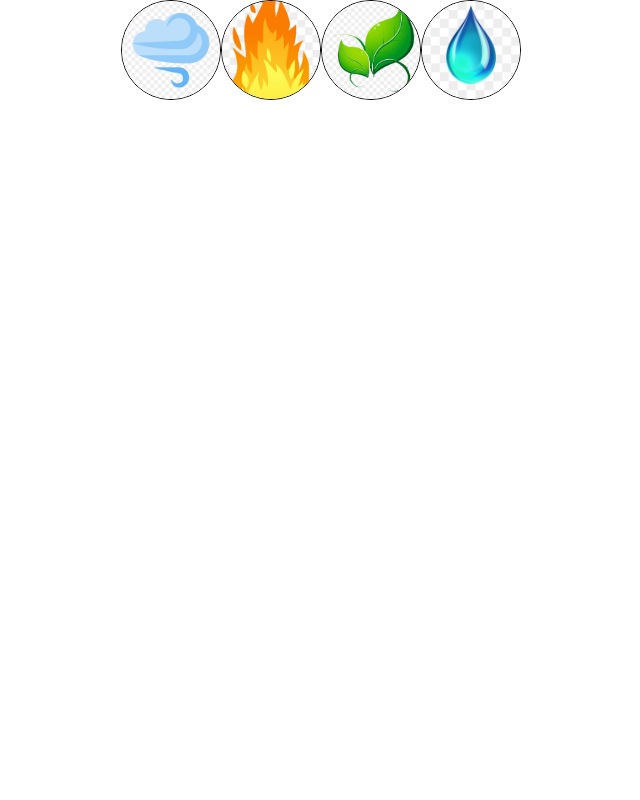
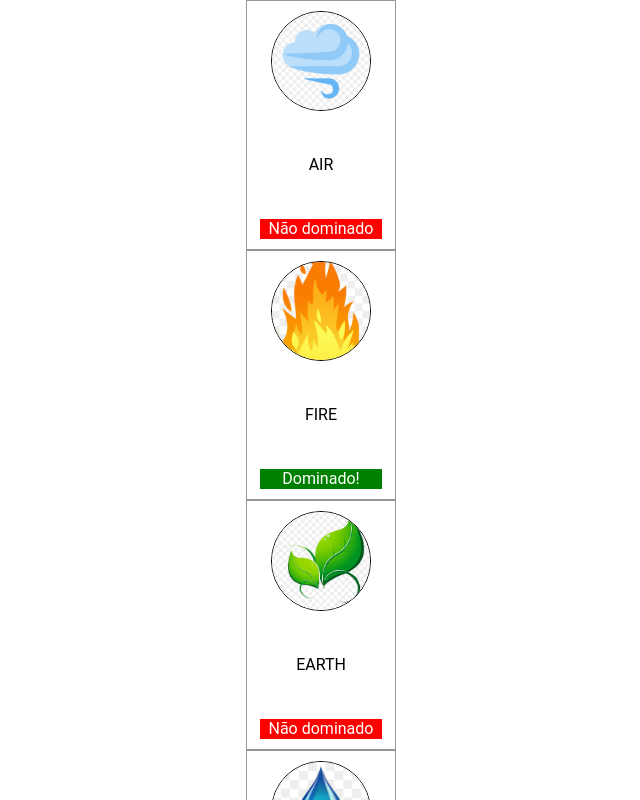
Before and after one commit to mateuskuritza/classic-nature-elements, a React (Create React App) app: page / in a window 1280 px wide. Shown: the top 800 px of the page, without its empty margins (319-959 px from the left). Built offline with nearby package versions, Linux system fonts and the light colour scheme.

Commit message:
learned props and cases

```diff
--- a/src/App.tsx
+++ b/src/App.tsx
@@ -3,14 +3,32 @@ import React from "react";
 import "./styles/reset.css";
 import GlobalStyle from "./styles/global";
 import Element from "./components/Element";
+import IElement from "./interfaces/IElement";
 
 function App() {
-	const elements = ["air", "fire", "earth", "water"];
+	const elements: IElement[] = [
+		{
+			name: "air",
+			learned: false,
+		},
+		{
+			name: "fire",
+			learned: true,
+		},
+		{
+			name: "earth",
+			learned: false,
+		},
+		{
+			name: "water",
+			learned: true,
+		},
+	];
 	return (
 		<div>
 			<GlobalStyle />
-			{elements.map((name) => (
-				<Element name={name} />
+			{elements.map((element) => (
+				<Element elementInfos={element} />
 			))}
 		</div>
 	);
--- a/src/components/Element.tsx
+++ b/src/components/Element.tsx
@@ -1,8 +1,30 @@
 import styled from "styled-components";
+import IElement from "../interfaces/IElement";
+import Learned from "./Learned";
+import NotLearned from "./NotLearned";
 
-export default function Element({ name }: { name: string }) {
-	return <Image src={`./assets/${name}.jpg`} alt={`${name} element`} />;
+export default function Element({ elementInfos: { name, learned } }: { elementInfos: IElement }) {
+	return (
+		<Container>
+			<Image src={`./assets/${name}.jpg`} alt={`${name} element`} />
+			<p>{name.toUpperCase()}</p>
+			{learned ? <Learned /> : <NotLearned />}
+		</Container>
+	);
 }
+
+const Container = styled.div`
+	width: 150px;
+	height: 250px;
+	padding: 10px 6px;
+
+	border: 1px solid #969696;
+
+	display: flex;
+	flex-direction: column;
+	align-items: center;
+	justify-content: space-between;
+`;
 
 const Image = styled.img`
 	height: 100px;
--- /dev/null
+++ b/src/components/Learned.tsx
@@ -0,0 +1,17 @@
+import styled from "styled-components";
+
+export default function Learned() {
+	return (
+		<Container>
+			<p>Dominado!</p>
+		</Container>
+	);
+}
+
+const Container = styled.div`
+	background-color: green;
+	color: white;
+	width: 90%;
+	text-align: center;
+	padding: 2px;
+`;
--- /dev/null
+++ b/src/components/NotLearned.tsx
@@ -0,0 +1,17 @@
+import styled from "styled-components";
+
+export default function NotLearned() {
+	return (
+		<Container>
+			<p>Não dominado</p>
+		</Container>
+	);
+}
+
+const Container = styled.div`
+	background-color: red;
+	color: white;
+	width: 90%;
+	text-align: center;
+	padding: 2px;
+`;
--- /dev/null
+++ b/src/interfaces/IElement.ts
@@ -0,0 +1,4 @@
+export default interface IElement {
+	name: string;
+	learned: boolean;
+}
```
